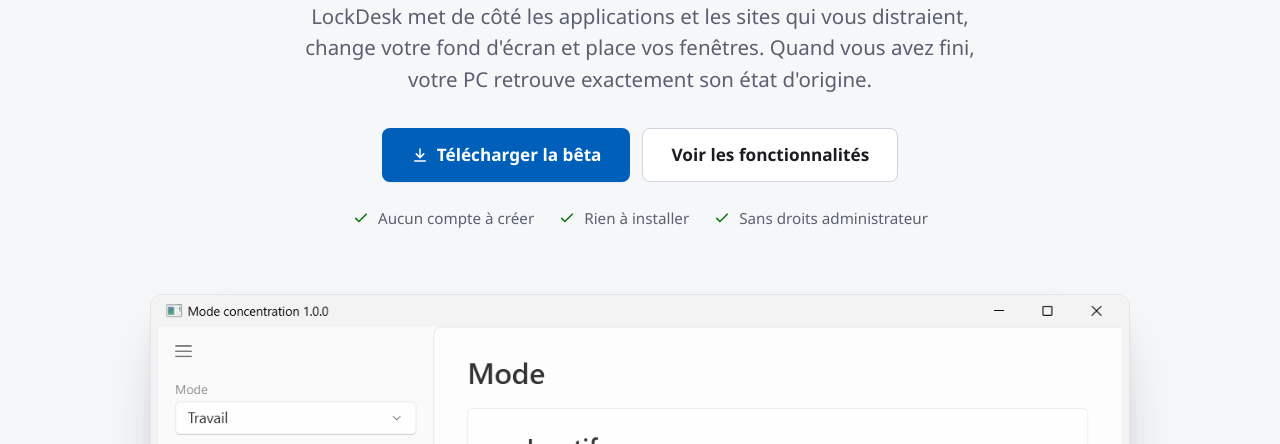
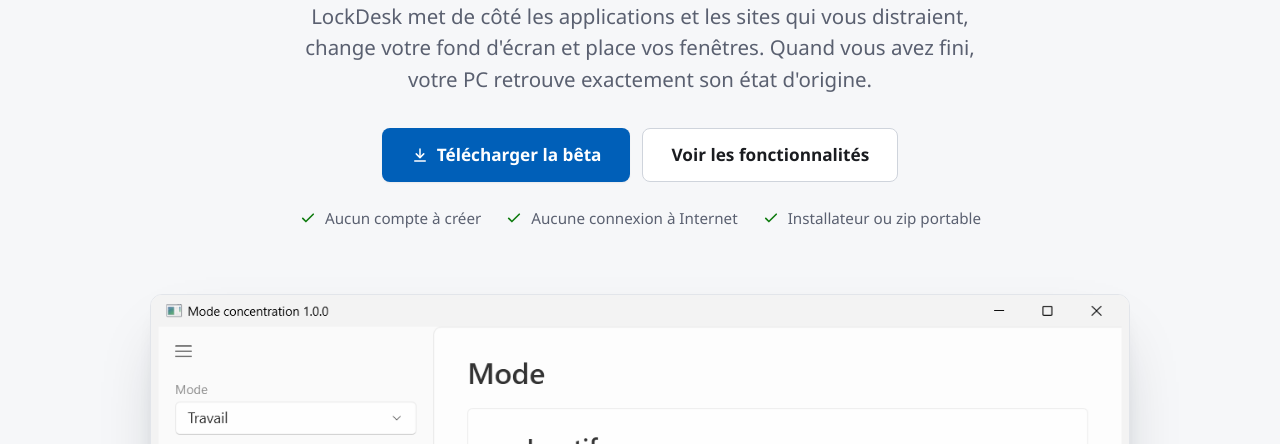
Before and after one commit to ThomasBonnefoy/LockDesk, a plain HTML site: page index.html in a window 1280 px wide. Shown: the part 356-800 px from the top of the page. Drawn offline with Linux system fonts and the light colour scheme.

Commit message:
fix: remove the claims that the installer needs no admin rights and no install

```diff
--- a/index.html
+++ b/index.html
@@ -66,8 +66,8 @@
           </div>
           <ul class="reassurance">
             <li><svg viewBox="0 0 24 24" fill="none" stroke="currentColor" stroke-width="2.2" stroke-linecap="round" stroke-linejoin="round" aria-hidden="true"><path d="M5 12.5l4.2 4.2L19 7"/></svg>Aucun compte à créer</li>
-            <li><svg viewBox="0 0 24 24" fill="none" stroke="currentColor" stroke-width="2.2" stroke-linecap="round" stroke-linejoin="round" aria-hidden="true"><path d="M5 12.5l4.2 4.2L19 7"/></svg>Rien à installer</li>
-            <li><svg viewBox="0 0 24 24" fill="none" stroke="currentColor" stroke-width="2.2" stroke-linecap="round" stroke-linejoin="round" aria-hidden="true"><path d="M5 12.5l4.2 4.2L19 7"/></svg>Sans droits administrateur</li>
+            <li><svg viewBox="0 0 24 24" fill="none" stroke="currentColor" stroke-width="2.2" stroke-linecap="round" stroke-linejoin="round" aria-hidden="true"><path d="M5 12.5l4.2 4.2L19 7"/></svg>Aucune connexion à Internet</li>
+            <li><svg viewBox="0 0 24 24" fill="none" stroke="currentColor" stroke-width="2.2" stroke-linecap="round" stroke-linejoin="round" aria-hidden="true"><path d="M5 12.5l4.2 4.2L19 7"/></svg>Installateur ou zip portable</li>
           </ul>
         </div>
         <div class="screenshot">
```
